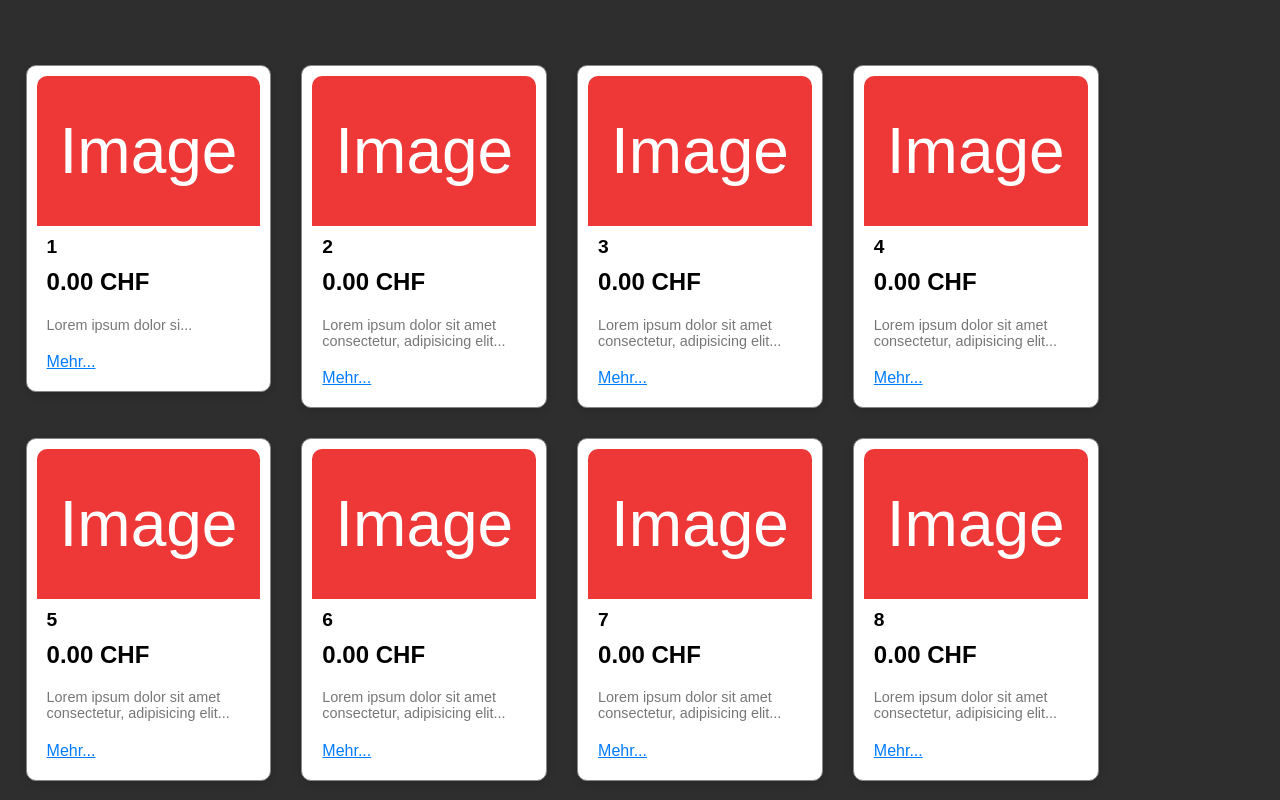
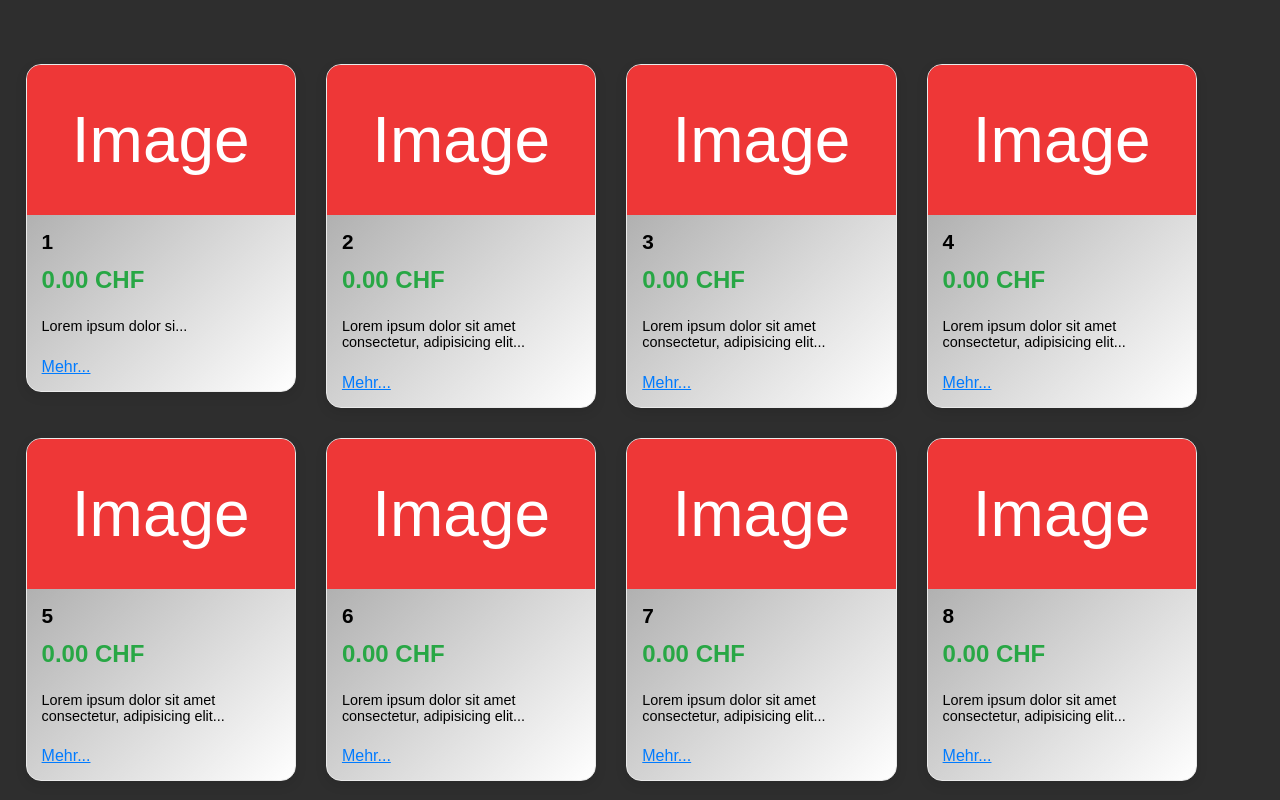
Before and after one commit to SSlisko/sandro_glenn_raul_piri_ipt8_2024, a Vue app in the folder frontend/frontend/: page / in a window 1280 px wide. Built offline with nearby package versions, Linux system fonts and the light colour scheme.

Commit message:
card designed

```diff
--- a/frontend/frontend/src/App.vue
+++ b/frontend/frontend/src/App.vue
@@ -60,14 +60,17 @@ body {
 
 /* Card Styling */
 .card {
-  width: 20%;
-  background-color: white;
-  border-radius: 10px;
+  width: 22%;
+
+
+  background: linear-gradient(135deg, rgb(151, 151, 151) 0%, rgb(255, 255, 255) 100%);
+  border-radius: 15px;
   overflow: hidden;
   color: black;
-  box-shadow: 0px 4px 8px rgba(0, 0, 0, 0.1);
-  padding: 10px;
-  border: 1px solid #858585;
+  box-shadow: 0 4px 12px rgba(0, 0, 0, 0.1);
+  transition: transform 0.4s ease-in-out, box-shadow 0.4s ease-in-out;
+  border: 1px solid #eaeaea;
+  cursor: pointer;
 }
 
 .card-image {
@@ -88,26 +91,47 @@ body {
 }
 
 .card-body {
-  padding: 10px;
+  padding: 15px;
 }
 
 .card-title {
-  color: black;
-  font-size: 1.2rem;
   margin-bottom: 5%;
   font-weight: 600;
+  font-size: 1.3rem;
+  color: rgb(0, 0, 0);
 }
 
 .card-price {
-  color: #000000;
-  font-size: 150%;
+  margin-bottom: 10%;
+  color: #28a745;
+  font-size: 1.5rem;
   font-weight: bold;
+}
+
+.card-ingredients {
+  color: rgb(0, 0, 0);
+  font-size: 0.9rem;
   margin-bottom: 10%;
 }
 
-.card-ingredients {
-  color: #777;
-  font-size: 0.9rem;
-  margin-bottom: 10%;
+.card:hover {
+  transform: translateY(-5px);
+  box-shadow: 0 8px 16px rgba(0, 0, 0, 0.15);
+}
+
+.card-mehr:hover {
+  text-decoration: underline;
+}
+
+.add-to-cart {
+  padding: 10px 20px;
+  background-color: #007bff;
+  color: white;
+  border-radius: 25px;
+  transition: background-color 0.3s ease;
+}
+
+.add-to-cart:hover {
+  background-color: #0056b3;
 }
 </style>
```
